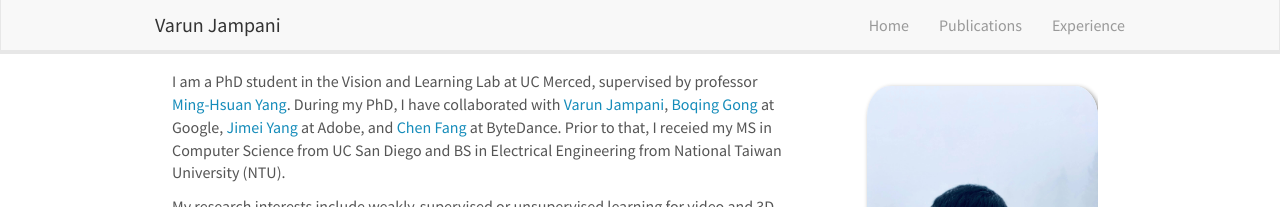
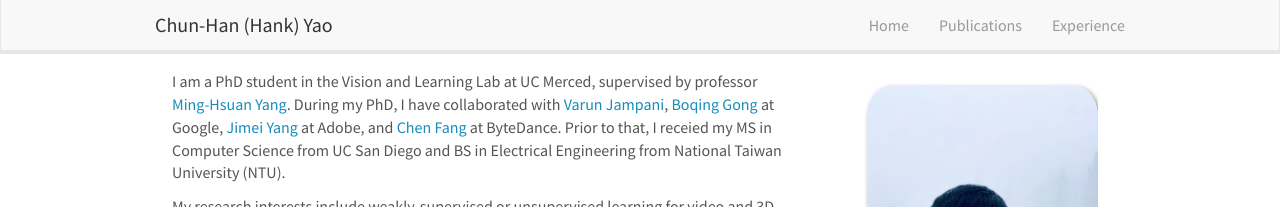
Before and after one commit to chhankyao/chhankyao.github.io, a Jekyll site: the page built from _pages/home.md, in a window 1280 px wide. Shown: the top 207 px of the page. Built offline with Jekyll 4.4.1, drawn with Linux system fonts in a browser that asks for light colours; nearby versions of some CDN libraries.

Commit message:
first commit

```diff
--- a/_includes/header.html
+++ b/_includes/header.html
@@ -8,7 +8,7 @@
 		<span class="icon-bar"></span>
 	  </button>
 
-    <a class="navbar-brand" href="{{ site.url }}{{ site.baseurl }}/">Varun Jampani</a>
+    <a class="navbar-brand" href="{{ site.url }}{{ site.baseurl }}/">Chun-Han (Hank) Yao</a>
 	</div>
 	<div class="collapse navbar-collapse" id="navbar-collapse-1">
 	  <ul class="nav navbar-nav navbar-right">
```
